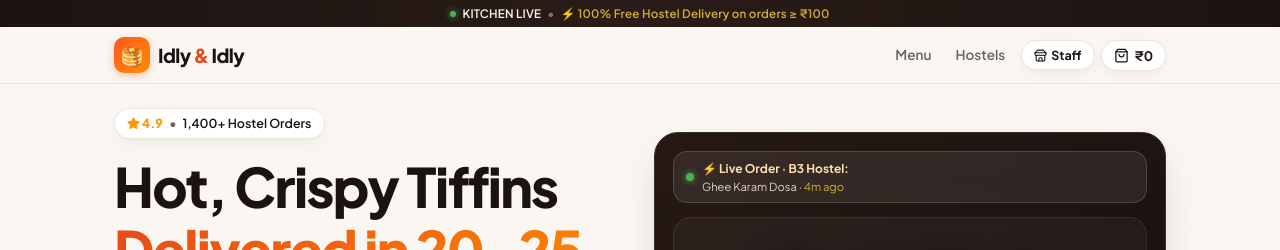
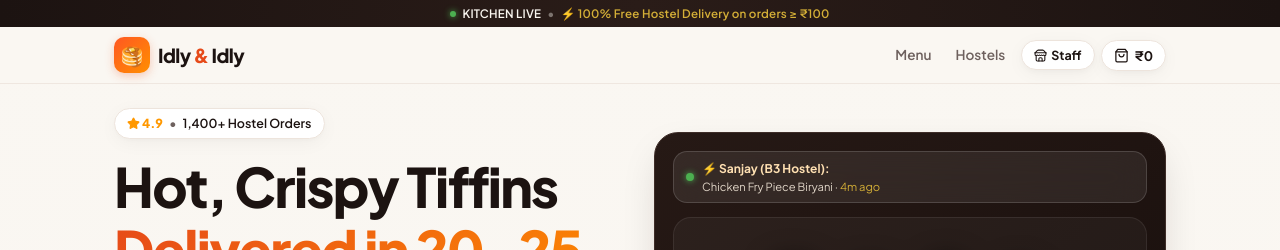
Before and after one commit to pujithsaikumar/idlyand-idly, a React (Vite) app: page / in a window 1280 px wide. Shown: the top 250 px of the page. Built offline with nearby package versions, Linux system fonts and the light colour scheme; no server answers; a web font is replaced by a local one.

Commit message:
Restore previous student names in hero ticker

```diff
--- a/src/components/Hero.jsx
+++ b/src/components/Hero.jsx
@@ -3,14 +3,11 @@ import { ShoppingBag, Phone, Sparkles, Star, Flame, ShieldCheck, ArrowRight, Zap
 import { useStore } from '../context/StoreContext';
 
 const RECENT_ORDERS = [
-  { hostel: 'Leaders Hostel', item: 'Mysore Bonda (2 pcs) + Vada (2 pcs)', time: '2m ago' },
-  { hostel: 'B3 Hostel', item: 'Ghee Karam Dosa', time: '4m ago' },
-  { hostel: 'Kings Hostel', item: 'Hyderabadi Chicken Dum Biryani', time: '6m ago' },
-  { hostel: 'Queens Hostel', item: 'Mysore Bonda (4 pcs)', time: '8m ago' },
-  { hostel: 'Prince Hostel', item: 'Onion Dosa + Medu Vada (2 pcs)', time: '10m ago' },
-  { hostel: 'Titans Hostel', item: 'Egg Biryani (Special)', time: '12m ago' },
-  { hostel: 'VVH Hostel', item: 'Ghee Sambar Idly (2 pcs)', time: '14m ago' },
-  { hostel: 'IGH Hostel', item: 'Masala Dosa + Medu Vada (2 pcs)', time: '16m ago' }
+  { name: 'Karthik', hostel: 'Leaders Hostel', item: 'Ghee Karam Dosa + Mysore Bonda', time: '2m ago' },
+  { name: 'Sanjay', hostel: 'B3 Hostel', item: 'Chicken Fry Piece Biryani', time: '4m ago' },
+  { name: 'Deepak', hostel: 'Kings Hostel', item: 'Punugulu + Mirchi Bajji', time: '7m ago' },
+  { name: 'Ananya', hostel: 'Queens Hostel', item: 'Medu Vada + Masala Dosa', time: '9m ago' },
+  { name: 'Vamsi', hostel: 'VVH Hostel', item: 'Hyderabadi Chicken Dum Biryani', time: '11m ago' }
 ];
 
 export default function Hero() {
@@ -219,7 +216,7 @@ export default function Hero() {
           }} />
           <div style={{ fontSize: '0.75rem', minWidth: 0, overflow: 'hidden' }}>
             <p style={{ fontWeight: 700, color: '#FFE0B2', whiteSpace: 'nowrap', overflow: 'hidden', textOverflow: 'ellipsis' }}>
-              ⚡ Live Order · {currentOrder.hostel}:
+              ⚡ {currentOrder.name} ({currentOrder.hostel}):
             </p>
             <p style={{ color: '#E0D5C7', fontSize: '0.7rem', whiteSpace: 'nowrap', overflow: 'hidden', textOverflow: 'ellipsis' }}>
               {currentOrder.item} · <span style={{ color: '#D4AF37' }}>{currentOrder.time}</span>
```
Also changed, not shown: 1 other file (tests, documents, lock files or other folders).
